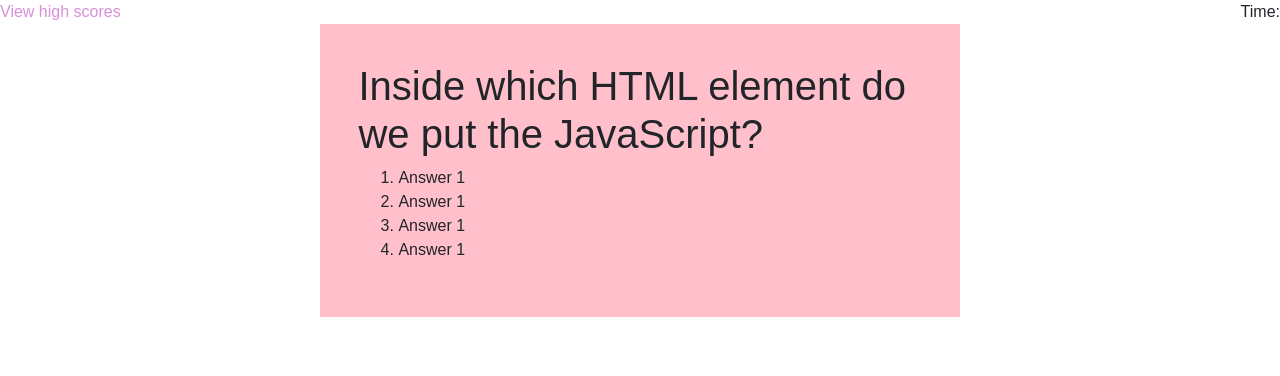
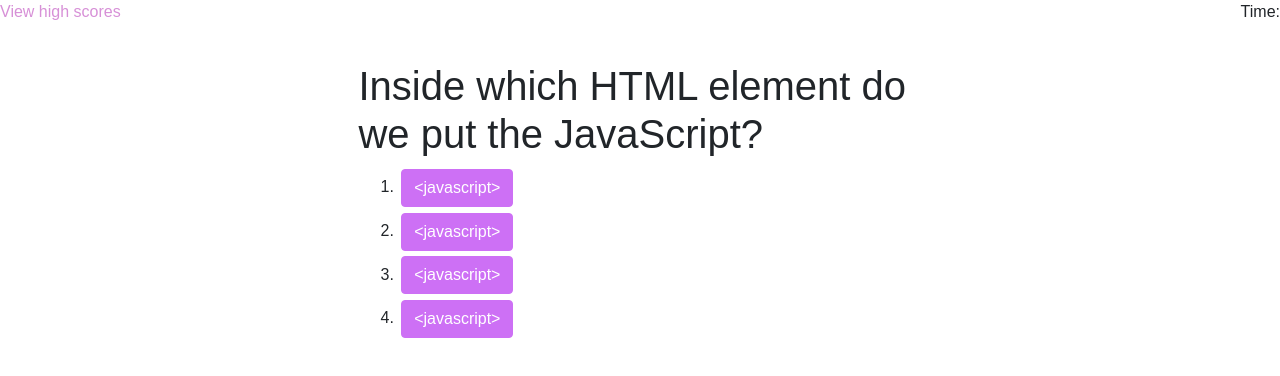
Before and after one commit to Anastasia095/Timed-Quiz, a plain HTML site: page index.html in a window 1280 px wide. Both pictures are taken after a click on the button "Start Quiz". Drawn offline with nearby package versions, Linux system fonts and the light colour scheme.

Commit message:
created buttons and question template

```diff
--- a/index.html
+++ b/index.html
@@ -17,7 +17,7 @@
         <div class="high-scores">
             <a href="url">View high scores</a>
         </div>
-        <div class="timer">
+        <div id="countDown" class="timer">
             Time:
         </div>
     </nav>
--- a/script.js
+++ b/script.js
@@ -1,12 +1,14 @@
 // Get references to the #generate element
-startQuiz = document.querySelector(".start");
+var startQuiz = document.querySelector(".start");
+// var timer = document.getElementById("countDown");
 var hide = document.getElementById("mainContainer");
 var quizContainer;
+var i = 0;
 
 function startNewQuiz(){
 
     var questions = ["Inside which HTML element do we put the JavaScript?","Where is the correct place to insert a JavaScript?", "The external JavaScript file must contain the <script> tag."];
-    var answers = ["Answer 1", "Answer 2", "Answer 3", "Answer 4"];
+    var answers = ["<javascript>", "<script>", "<scripting>", "<js>"];
 
     function hideContainer() {
         if (hide.style.display === "none") {
@@ -25,7 +27,6 @@ function startNewQuiz(){
     //adding tag to created DIV
     quizContainer.setAttribute('id', 'qContainer');
 
-    // quizContainer.textContent = "TEST";
 
     //not sure why everything breaks when I remove this line, it was added for testing div
     document.body.appendChild(quizContainer);
@@ -41,6 +42,23 @@ function startNewQuiz(){
         var li2 = document.createElement("LI");
         var li3 = document.createElement("LI");
         var li4 = document.createElement("LI");
+        //creatig buttons
+        var button1 = document.createElement('button');
+        var button2 = document.createElement('button');
+        var button3 = document.createElement('button');
+        var button4 = document.createElement('button');
+
+        //adding id to a button elements
+        button1.setAttribute('id', 'qButtons');
+        button2.setAttribute('id', 'qButtons');
+        button3.setAttribute('id', 'qButtons');
+        button4.setAttribute('id', 'qButtons');
+
+        //adding bootstrap class to style buttons
+        button1.classList.add("btn","btn-primary");
+        button2.classList.add("btn","btn-primary");
+        button3.classList.add("btn","btn-primary");
+        button4.classList.add("btn","btn-primary");
 
         var A = document.createTextNode(Q);
         var B = document.createTextNode(Q);
@@ -48,15 +66,21 @@ function startNewQuiz(){
         var D = document.createTextNode(Q);
 
         h1Element.appendChild(question);
+
         OL.appendChild(li1);
         OL.appendChild(li2);
         OL.appendChild(li3);
         OL.appendChild(li4);
 
-        li1.appendChild(A);
-        li2.appendChild(B);
-        li3.appendChild(C);
-        li4.appendChild(D);
+        li1.appendChild(button1);
+        li2.appendChild(button2);
+        li3.appendChild(button3);
+        li4.appendChild(button4);
+
+        button1.textContent = A.textContent;
+        button2.textContent = B.textContent;
+        button3.textContent = C.textContent;
+        button4.textContent = D.textContent;
 
         // grab element on page you want to add stuff to
         var Qarea = document.getElementById("qContainer");
@@ -64,10 +88,26 @@ function startNewQuiz(){
         // add new elements to the page as children to the element we stored in Qarea.
         Qarea.appendChild(h1Element);
         Qarea.appendChild(OL);
+
+        //Event Delegation
+        document.addEventListener('click',function(e){
+            if(e.target && e.target.id== 'qButtons'){
+                console.log("TEST");
+                var line = document.createElement("hr");
+                quizContainer.appendChild(line);
+                //creating H2
+                var resultElement = document.createElement("H2");
+                resultElement.setAttribute('style','font-style: italic; color: rgb(218, 213, 213);');
+                resultElement.textContent = "Test!";
+                quizContainer.appendChild(resultElement);
+             }
+         });
+
     }
 
-    createNodes(questions[0], answers[0]);
+    createNodes(questions[i], answers[0]);
 
+    i++;
 }
 
 // Add event listener to generate button
--- a/style.css
+++ b/style.css
@@ -48,7 +48,7 @@ section {
 }
 
 .ContainerStyle {
-    background-color: pink;
+    /* background-color: pink; */
     padding-top: 3%;
     padding-left: 3%;
     padding-bottom: 3%;
@@ -60,3 +60,12 @@ section {
 .ContainerStyle h1 {
     text-align: left;
 }
+
+#qButtons {
+    margin: 0.5%;
+}
+
+.WrongCorrect {
+    font-style: italic;
+    color: rgb(218, 213, 213);
+}
```
Also changed, not shown: 1 other file.
